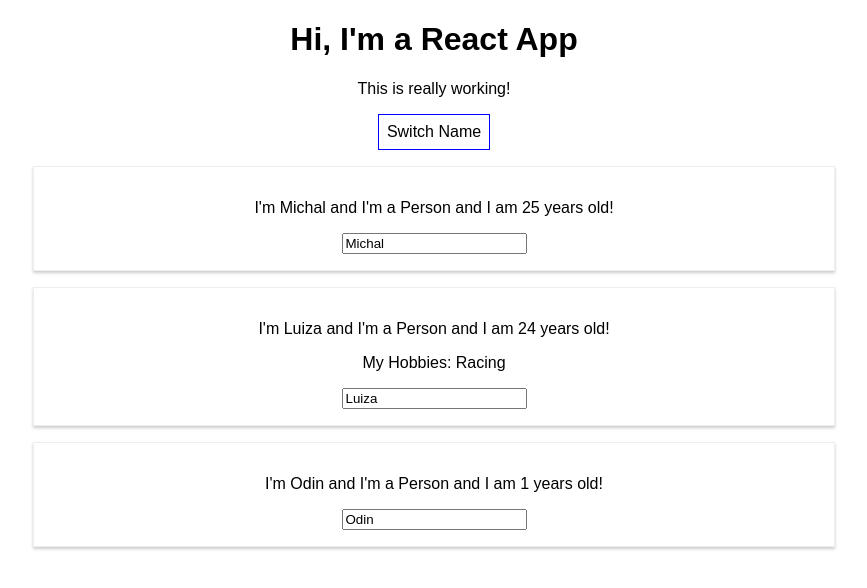
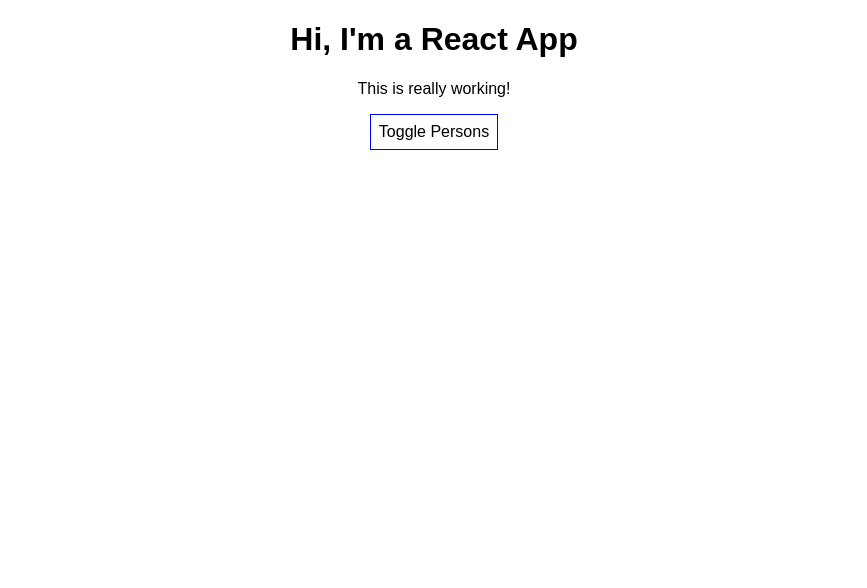
Before and after one commit to michkarczewski95/react-complete-guide, a React (Create React App) app: page / in a window 1280 px wide. Shown: the top 588 px of the page, without its empty margins (206-1073 px from the left). Built offline with nearby package versions, Linux system fonts and the light colour scheme.

Commit message:
Rendering Content Conditionally

```diff
--- a/src/App.js
+++ b/src/App.js
@@ -9,7 +9,8 @@
 { name: 'Luiza', age: 24 },
 { name: 'Odin', age: 1 }
   ],
-  otherState:'some other value'
+  otherState:'some other value',
+  showPersons: false
  }
 
  switchNameHandler = (newName) => {
@@ -32,6 +33,11 @@
      ]
     })
   }
+  togglePersonsHandler = () => {
+    const doesShow = this.state.showPersons;
+    this.setState({showPersons: !doesShow});
+
+  }
 
 render () {
 const style= {
@@ -48,7 +54,10 @@
    <p>This is really working!</p>
    <button
    style={style}
-   onClick={() => this.switchNameHandler('Michal!!')}>Switch Name</button>
+   onClick={this.togglePersonsHandler}>Toggle Persons </button>
+   {
+   this.state.showPersons === true ?
+     <div>
    <Person
       name={this.state.persons[0].name}
       age={this.state.persons[0].age} />
@@ -60,6 +69,8 @@
    <Person
       name={this.state.persons[2].name}
       age={this.state.persons[2].age} />
+      </div> : null
+}
       </div>
     );
     //return React.createElement('div',{className:'App'}, React.createElement('h1',null, 'Does this work now?'))
```
